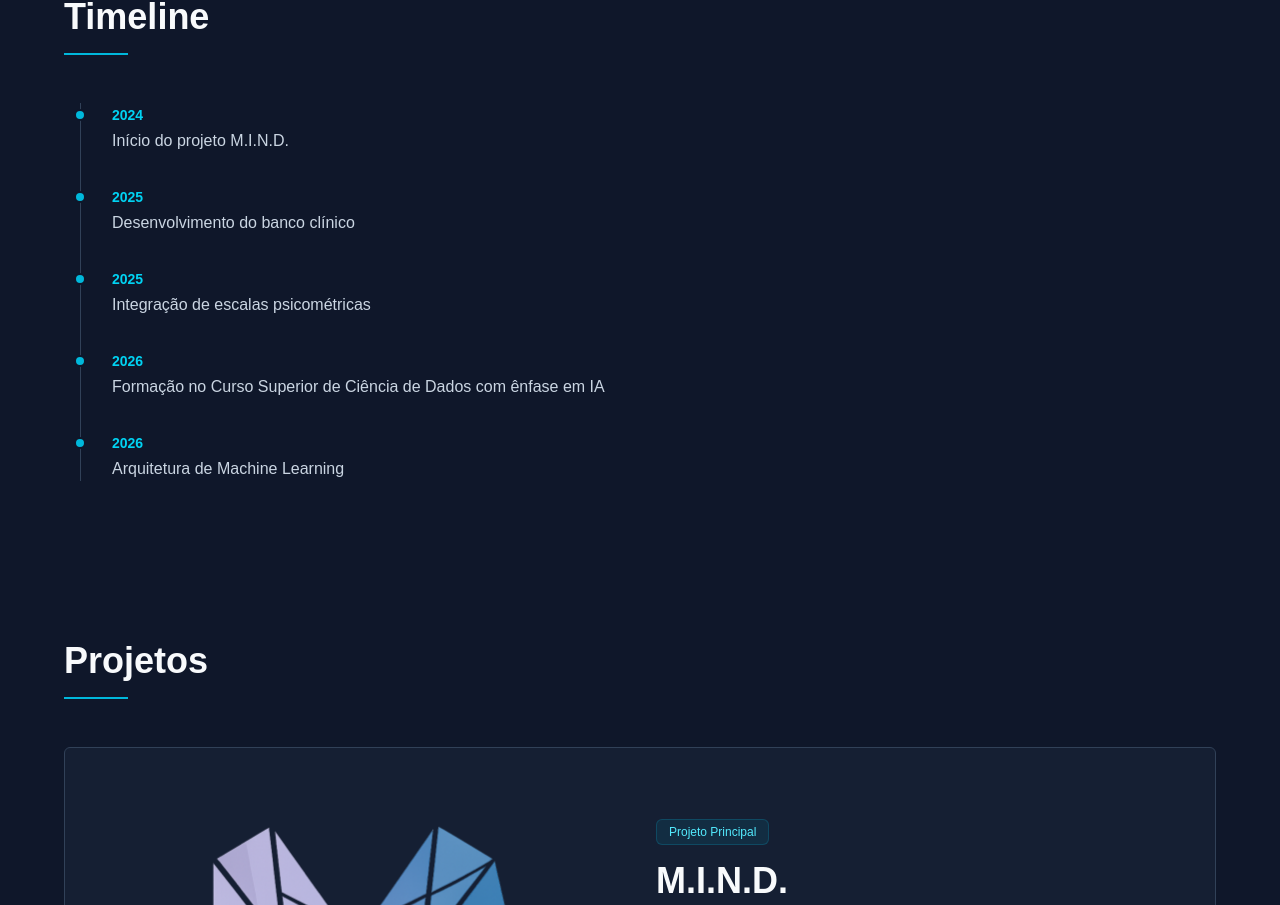
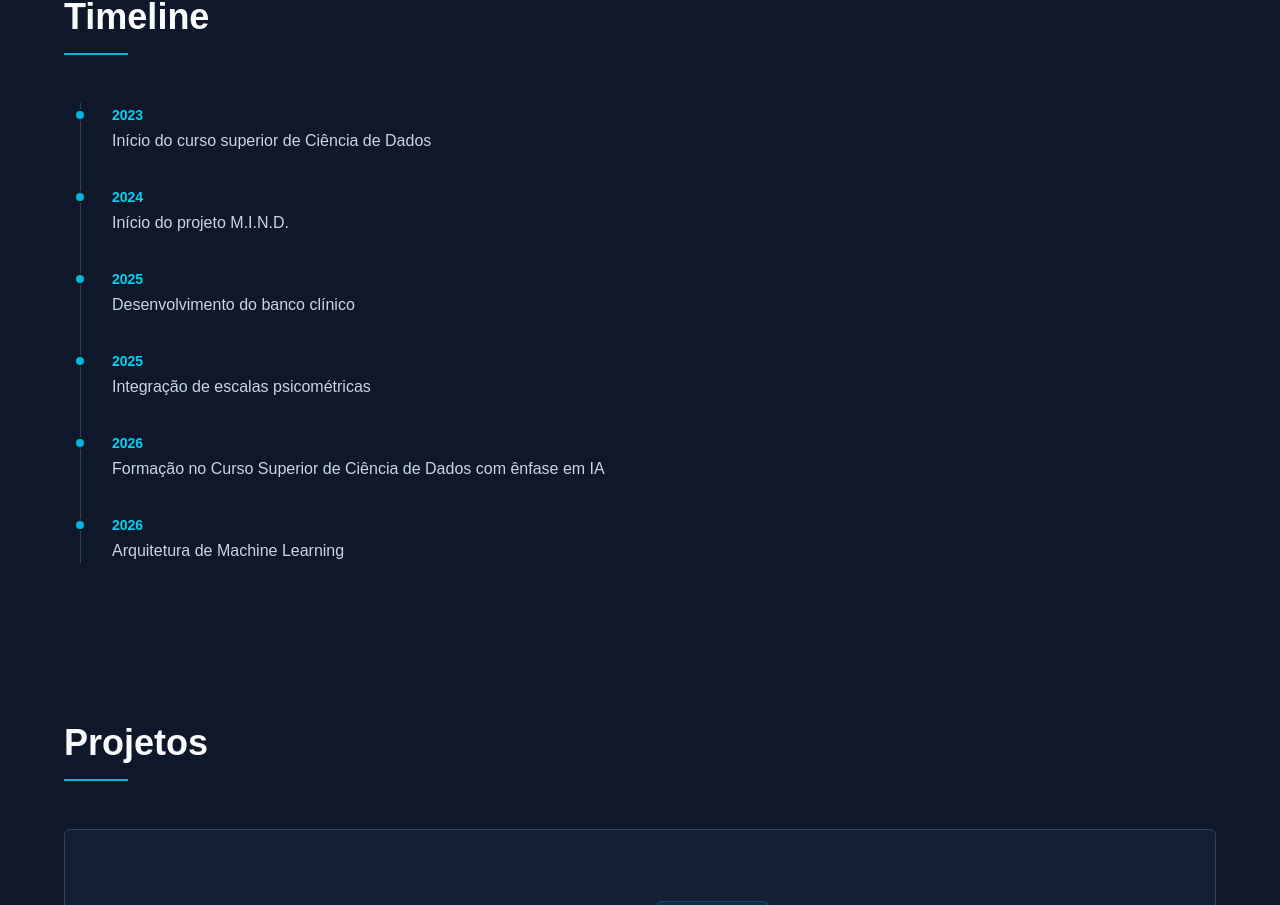
Before and after one commit to spdr-lily/portfolio-susana, a Next.js app: page / in a window 1280 px wide. Shown: the part 1792-2697 px from the top of the page. Built offline with nearby package versions, Linux system fonts and the light colour scheme.

Commit message:
feat: add 2023 data science degree start to timeline

```diff
--- a/src/components/Timeline.tsx
+++ b/src/components/Timeline.tsx
@@ -6,11 +6,12 @@ import { useLanguage } from "@/context/LanguageContext";
 export default function Timeline() {
   const { t } = useLanguage();
   const events = [
-    { year: "2024", title: t.timeline.events[0] },
-    { year: "2025", title: t.timeline.events[1] },
+    { year: "2023", title: t.timeline.events[0] },
+    { year: "2024", title: t.timeline.events[1] },
     { year: "2025", title: t.timeline.events[2] },
-    { year: "2026", title: t.timeline.events[3] },
+    { year: "2025", title: t.timeline.events[3] },
     { year: "2026", title: t.timeline.events[4] },
+    { year: "2026", title: t.timeline.events[5] },
   ];
 
   return (
--- a/src/data/translations.ts
+++ b/src/data/translations.ts
@@ -289,6 +289,7 @@ Migrar a engine de busca para uma arquitetura RAG (Retrieval-Augmented Generatio
     timeline: {
       title: "Timeline",
       events: [
+        "Início do curso superior de Ciência de Dados",
         "Início do projeto M.I.N.D.",
         "Desenvolvimento do banco clínico",
         "Integração de escalas psicométricas",
@@ -624,6 +625,7 @@ Migrate the search engine to a RAG (Retrieval-Augmented Generation) architecture
     timeline: {
       title: "Timeline",
       events: [
+        "Started Data Science degree",
         "M.I.N.D. project started",
         "Clinical database development",
         "Psychometric scales integration",
```
